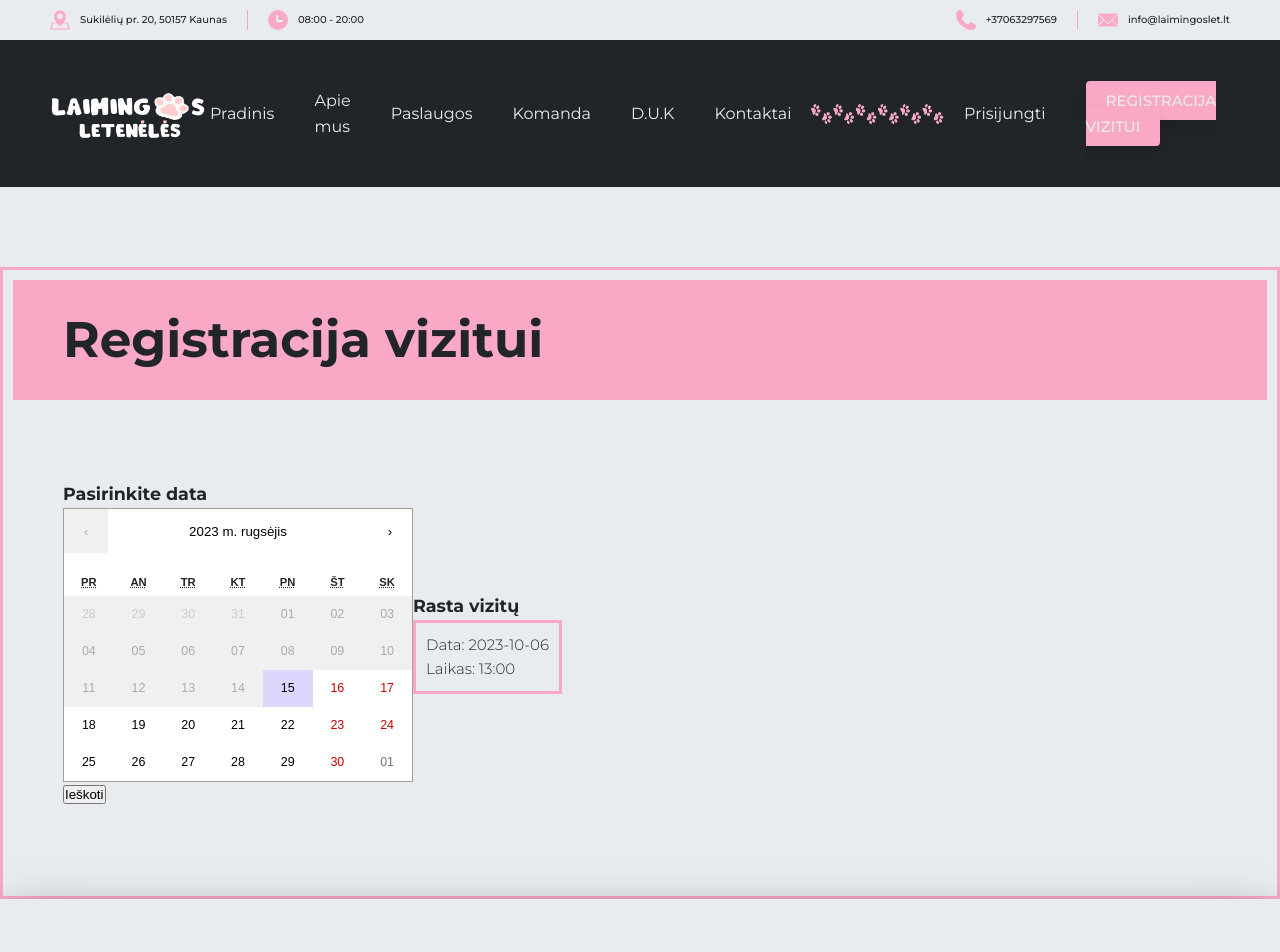
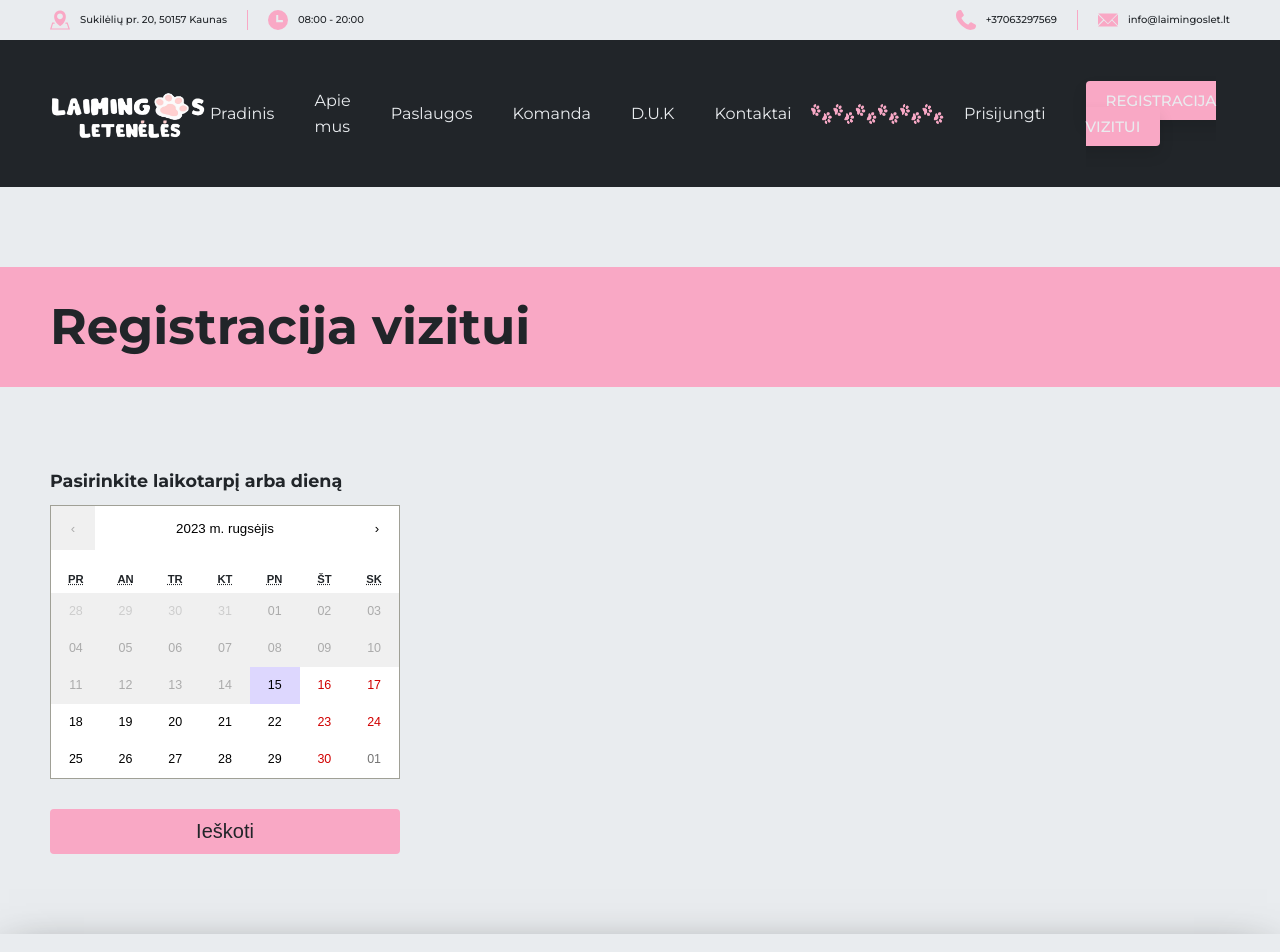
Before and after one commit to Jasiuka/vet-clinic, a React (Vite) app: page /vizitas in a window 1280 px wide. Shown: the top 952 px of the page. Built offline with nearby package versions, Linux system fonts and the light colour scheme.

Commit message:
appointments registration page layout/design, some fetching data fixes

```diff
--- /dev/null
+++ b/src/pages/appointment/appointment-card.component.jsx
@@ -0,0 +1,25 @@
+import PropTypes from "prop-types";
+import { Link } from "react-router-dom";
+export const AppointmentCard = ({ date, time, dayName, appointmentId }) => {
+  return (
+    <Link
+      className="appointment-card-link"
+      to={`/vizitas/registracija-${appointmentId}`}
+    >
+      <div className="appointment-card">
+        <p className="appointment-card--date">{date}</p>
+        <p className="appointment-card--dayname">{dayName.toUpperCase()}</p>
+        <p className="appointment-card--time">{time}</p>
+        <p>Gydytojas: Aistė Puidokaitė</p>
+      </div>
+    </Link>
+  );
+};
+
+AppointmentCard.propTypes = {
+  date: PropTypes.string,
+  time: PropTypes.string,
+  dayName: PropTypes.string,
+  appointmentId: PropTypes.number,
+};
+export default AppointmentCard;
--- a/src/pages/appointment/appointment.page.jsx
+++ b/src/pages/appointment/appointment.page.jsx
@@ -2,13 +2,14 @@ import Calendar from "react-calendar";
 import "react-calendar/dist/Calendar.css";
 import "./appointment.style.css";
 import { useState } from "react";
-import FoundAppointments from "./found-appointments.component";
+import AppointmentCard from "./appointment-card.component";
 export const AppointmentPage = () => {
   const [dateRangeObject, setDateRangeObject] = useState({
     start: null,
     end: null,
   });
-  const [isSearched, setIsSearched] = useState(false);
+  const [fetchedResults, setFetchedResults] = useState([]);
+  const [searchCount, setSearchCount] = useState(0);
   const onChangeHandler = (e) => {
     setDateRangeObject({
       start: e[0],
@@ -16,13 +17,76 @@ export const AppointmentPage = () => {
     });
   };
 
+  // Fetches appointments by date range, if only start date is given, end date = start date
+  const fetchAppointments = async ({ start, end }) => {
+    if (!end) end = start;
+    const { startDate, endDate } = formatDates(start, end);
+    const response = await fetch(
+      `/api/v1/appointments?startDate=${startDate}&endDate=${endDate}`,
+      {
+        method: "GET",
+        mode: "cors",
+        headers: { "Content-type": "application/json" },
+      }
+    );
+    const results = await response.json();
+    const fixedResults = fixDates(results);
+    setFetchedResults(fixedResults);
+
+    setSearchCount((prev) => prev + 1);
+  };
+
+  // Extract date from date string (2023-06-10 00:00:00) -> 2023-06-10
+  const extractDate = (dateString) => {
+    const indexOfSpace = dateString.indexOf(" ");
+    const dateSubString = dateString.slice(0, indexOfSpace);
+    return dateSubString;
+  };
+
+  // Removes :00 (seconds) from time string 14:00:00 => 14:00;
+  const removeSeconds = (timeString) => {
+    const newString = timeString.slice(0, timeString.length - 3);
+    return newString;
+  };
+
+  // converts date from UTC 0, to UTC +3 (Lithuania timezone)
+  const fixDates = (appointmentsArray) => {
+    const fixedDatesOfAppointments = appointmentsArray.map((appointment) => {
+      const fixedDate = new Date(`${appointment.appointmentDate}`);
+      const newObject = {
+        ...appointment,
+        appointmentDate: fixedDate.toLocaleString("lt-LT", {
+          timezone: "UTC",
+        }),
+      };
+      return newObject;
+    });
+    return fixedDatesOfAppointments;
+  };
+
+  // Format date from (Sun July 08 2023...) => 2023-07-08
+  const formatDates = (startDate, endDate) => {
+    if (!startDate || !endDate) return;
+
+    const formatedDates1 = {
+      startDate: `${startDate.getFullYear()}-${String(
+        startDate.getMonth() + 1
+      ).padStart(2, 0)}-${String(startDate.getDate()).padStart(2, 0)}`,
+      endDate: `${endDate.getFullYear()}-${String(
+        endDate.getMonth() + 1
+      ).padStart(2, 0)}-${String(endDate.getDate()).padStart(2, 0)}`,
+    };
+    return formatedDates1;
+  };
+
   return (
     <main className="appointment">
       <h2 className="page-heading for-observer">Registracija vizitui</h2>
       <div className="appointment-inner">
         <div className="appointment-inner__calendar">
-          <h3>Pasirinkite data</h3>
+          <h3>Pasirinkite laikotarpį arba dieną</h3>
           <Calendar
+            allowPartialRange={true}
             locale="lt-LT"
             minDetail="year"
             nextAriaLabel="Kitas mėnuo"
@@ -33,14 +97,35 @@ export const AppointmentPage = () => {
             minDate={new Date()}
             onChange={(e) => onChangeHandler(e)}
           />
-          <button onClick={() => setIsSearched((prev) => !prev)}>
+          <button
+            className="appointment-button"
+            onClick={() => fetchAppointments(dateRangeObject)}
+          >
             Ieškoti
           </button>
         </div>
-        <FoundAppointments
-          dateToSearch={dateRangeObject}
-          isSearched={isSearched}
-        />
+        <div className="appointments-inner__appointments">
+          {searchCount > 0 && (
+            <h3 className="appointment-inner__appointments-found">
+              Rasta laisvų vizitų: &#40;
+              <span>{`${fetchedResults.length}`}</span>&#41;
+            </h3>
+          )}
+          <div className="appointments-inner__appointments--cards">
+            {fetchedResults.length > 0 &&
+              fetchedResults.map(
+                ({ id, appointmentDate, appointmentTime, dayName }) => (
+                  <AppointmentCard
+                    key={id}
+                    dayName={dayName}
+                    date={extractDate(appointmentDate)}
+                    time={removeSeconds(appointmentTime)}
+                    appointmentId={id}
+                  />
+                )
+              )}
+          </div>
+        </div>
       </div>
     </main>
   );
--- a/src/pages/appointment/appointment.style.css
+++ b/src/pages/appointment/appointment.style.css
@@ -4,13 +4,35 @@
 .appointment-inner {
   padding: var(--section-padding);
   display: flex;
-  align-items: center;
+  /* align-items: center; */
+  gap: 2rem;
 }
 
-.appointment {
-  padding: 1rem;
-  background-color: var(--light-grey);
-  border: 3px solid var(--accent-color);
+.appointment-inner__calendar {
+  display: flex;
+  flex-direction: column;
+  gap: 1rem;
+}
+
+.appointments-inner__appointments {
+  display: flex;
+  flex-direction: column;
+  width: 100%;
+  gap: 1rem;
+}
+.appointment-inner__appointments-found span {
+  color: rgb(89, 89, 253);
+}
+
+.appointments-inner__appointments--cards {
+  height: 100%;
+  width: 100%;
+  display: grid;
+  grid-template-columns: repeat(5, 1fr);
+  grid-template-rows: repeat(3, 1fr);
+  align-items: baseline;
+  gap: 2rem;
+  padding-right: 1rem;
 }
 
 /* CALENDAR */
@@ -41,3 +63,56 @@
 .react-calendar__tile--active:enabled:focus {
   background-color: var(--accent-color);
 }
+
+/* Button */
+
+.appointment-button {
+  padding: 1rem;
+  border-radius: 4px;
+  background-color: var(--accent-color);
+  color: var(--dark-grey);
+  border: none;
+  font-size: var(--font-medium);
+  margin-top: 2rem;
+  transition: all 0.3s ease;
+  cursor: pointer;
+  border: 1px solid transparent;
+}
+
+.appointment-button:hover {
+  background-color: var(--light-grey);
+  border: 1px solid var(--dark-grey);
+}
+
+/* Appointment card */
+
+.appointment-card {
+  padding: 1rem;
+  background-color: var(--light-grey);
+  border: 3px solid var(--accent-color);
+  border-radius: 4px;
+  position: relative;
+  cursor: pointer;
+  transition: all 0.3s ease;
+}
+
+.appointment-card-link:visited,
+.appointment-card-link:link,
+.appointment-card-link {
+  color: var(--dark-grey);
+  text-decoration: none;
+}
+
+.appointment-card--date {
+  font-size: var(--font-medium);
+  font-weight: 500;
+}
+
+.appointment-card--dayname {
+  font-weight: 400;
+}
+
+.appointment-card:hover {
+  transform: scale(1.05);
+  background-color: var(--accent-color);
+}
--- a/src/pages/appointment/found-appointments.component.jsx
+++ /dev/null
@@ -1,70 +0,0 @@
-import { useEffect } from "react";
-export const FoundAppointments = ({ dateToSearch, isSearched }) => {
-  const fetchAppointments = async ({ start, end }) => {
-    const { startDate, endDate } = formatDates(start, end);
-
-    const response = await fetch(
-      `/api/v1/appointments?startDate=${startDate}&endDate=${endDate}`,
-      {
-        method: "GET",
-        mode: "cors",
-        headers: { "Content-type": "application/json" },
-      }
-    );
-    const results = await response.json();
-    console.log(results);
-  };
-
-  useEffect(() => {
-    if (isSearched) {
-      fetchAppointments(dateToSearch);
-    }
-  }, [isSearched]);
-
-  const formatDates = (startDate, endDate) => {
-    if (!startDate || !endDate) return;
-
-    const dateValues = {
-      startYears: startDate.getFullYear(),
-      startMonth: startDate.getMonth() + 1,
-      startDay: startDate.getDate(),
-      endYears: endDate.getFullYear(),
-      endMonth: endDate.getMonth() + 1,
-      endDay: endDate.getDate(),
-    };
-
-    const formatedDates = {
-      startDate: `${dateValues.startYears}-${
-        dateValues.startMonth < 10
-          ? `0${dateValues.startMonth}`
-          : `${dateValues.startMonth}`
-      }-${dateValues.startDay}`,
-      endDate: `${dateValues.endYears}-${
-        dateValues.endMonth < 10
-          ? `0${dateValues.endMonth}`
-          : `${dateValues.endMonth}`
-      }-${dateValues.endDay}`,
-    };
-
-    console.log(formatedDates);
-    return formatedDates;
-  };
-
-  useEffect(() => {
-    const dates = formatDates(dateToSearch.start, dateToSearch.end);
-  }, [dateToSearch]);
-
-  return (
-    <div className="appointment-inner__appointments">
-      <h3>Rasta vizitų </h3>
-      <div className="appointment-inner__appointments-found-wrapper">
-        <div className="appointment">
-          <p>Data: 2023-10-06</p>
-          <p>Laikas: 13:00</p>
-        </div>
-      </div>
-    </div>
-  );
-};
-
-export default FoundAppointments;
```
Also changed, not shown: server.js (+25 -3 lines).
